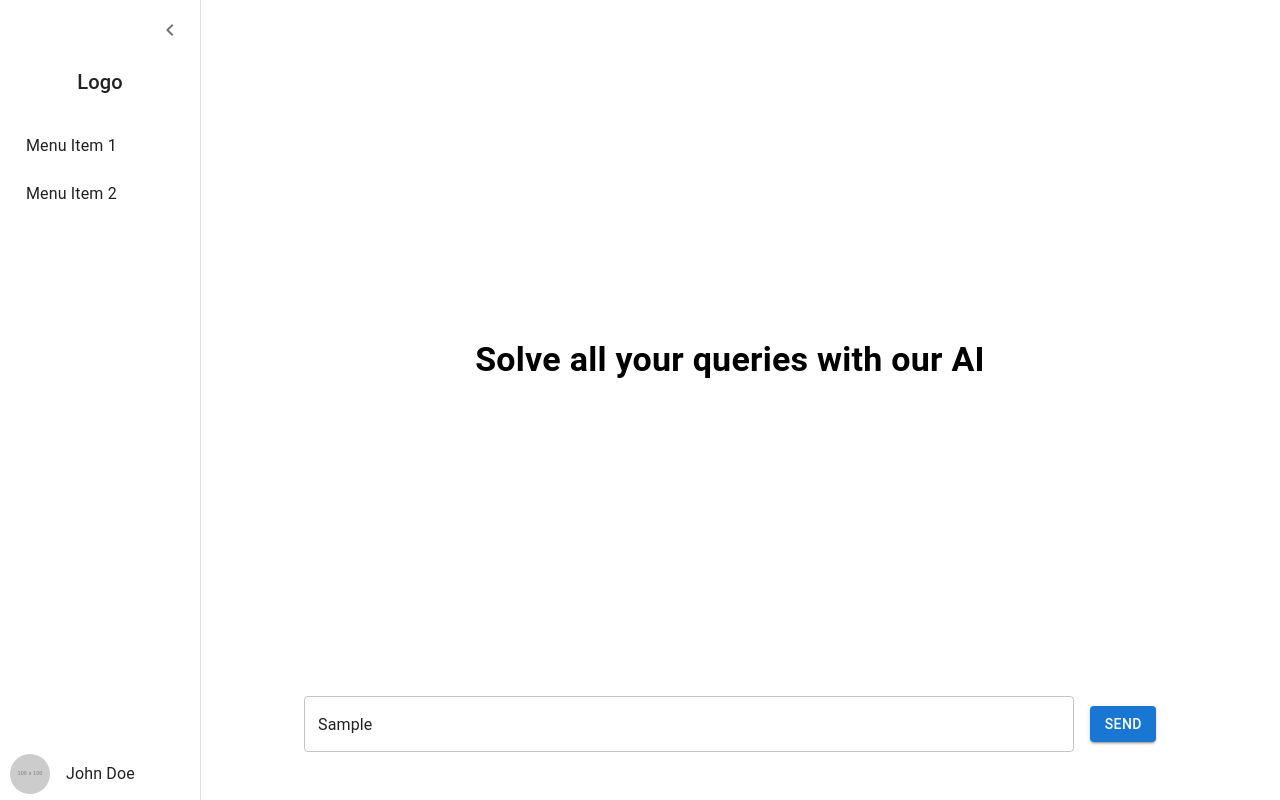
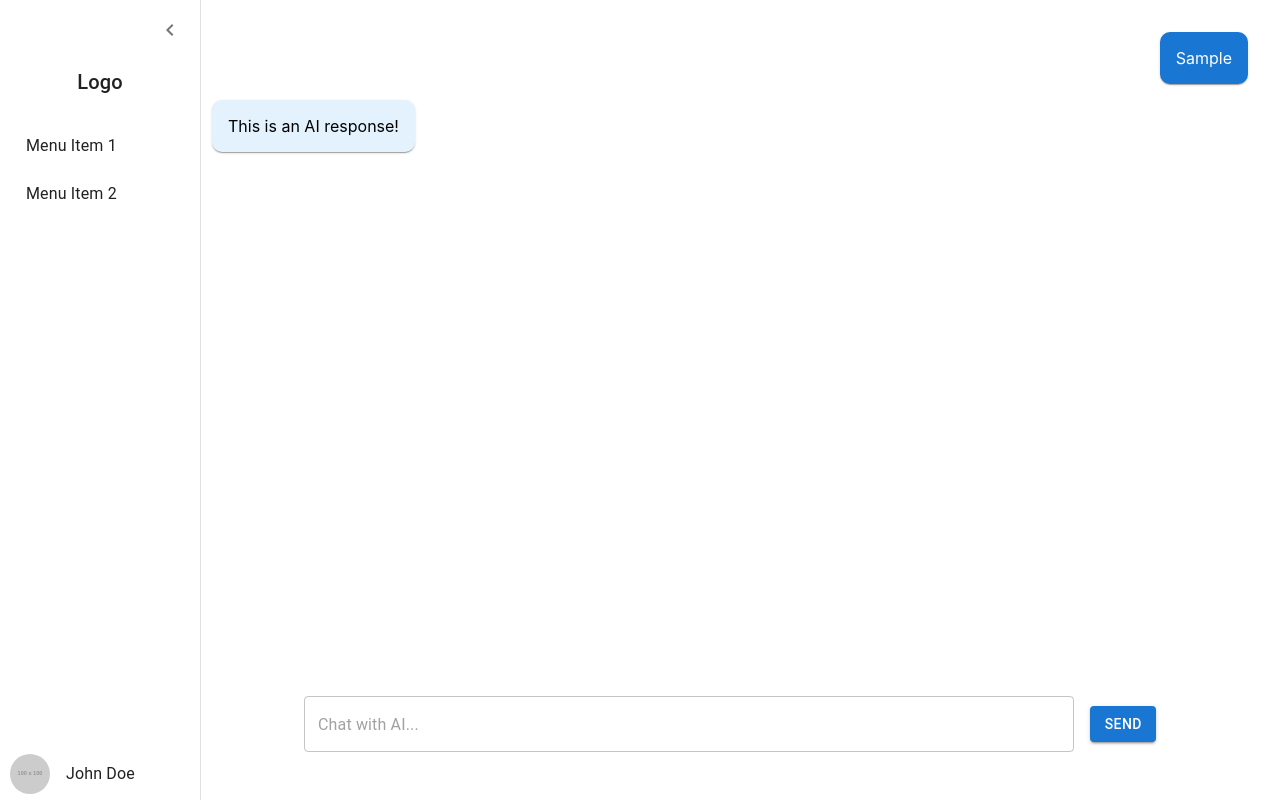
Before and after one commit to githubSubhanKhan/SolveSenseAI, a React (Create React App) app in the folder client/: page /home in a window 1280 px wide. Both pictures are taken after typing "Sample" into the empty fields and a click on the button "SEND". Built offline with nearby package versions, Linux system fonts and the light colour scheme.

Commit message:
added message responses in home page

```diff
--- a/client/package.json
+++ b/client/package.json
@@ -5,8 +5,10 @@
   "dependencies": {
     "@emotion/react": "^11.14.0",
     "@emotion/styled": "^11.14.0",
+    "@mui/icons-material": "^6.4.2",
     "@mui/material": "^6.4.2",
     "cra-template": "1.2.0",
+    "framer-motion": "^12.0.6",
     "react": "^19.0.0",
     "react-dom": "^19.0.0",
     "react-router-dom": "^7.1.4",
--- a/client/src/components/Home.js
+++ b/client/src/components/Home.js
@@ -1,26 +1,39 @@
 import React, { useState } from "react";
-import { Box, Drawer, List, ListItem, ListItemText, IconButton, Typography, TextField, Button, Avatar, Container } from "@mui/material";
+import { Box, Drawer, List, ListItem, ListItemText, IconButton, Typography, TextField, Button, Avatar, Container, Paper } from "@mui/material";
 import { ChevronLeft, ChevronRight } from "@mui/icons-material";
 import { motion } from "framer-motion";
 
 const Home = () => {
     const [open, setOpen] = useState(true);
+    const [messages, setMessages] = useState([]);
+    const [input, setInput] = useState("");
+    const [showInitialText, setShowInitialText] = useState(true);
 
     const toggleDrawer = () => {
         setOpen(!open);
     };
 
+    const sendMessage = () => {
+        if (input.trim() !== "") {
+            if (showInitialText) setShowInitialText(false);
+
+            const newMessages = [
+                ...messages,
+                { text: input, sender: "user" },
+                { text: "This is an AI response!", sender: "ai" },
+            ];
+            setMessages(newMessages);
+            setInput("");
+        }
+    };
+
     return (
         <Box sx={{ display: "flex", height: "100vh" }}>
-            {/* Sidebar */}
             <Drawer
                 variant="permanent"
                 sx={{
                     width: open ? 180 : 50,
                     flexShrink: 0,
-                    display: "flex",
-                    flexDirection: "column",
-                    justifyContent: "space-between", // Pushes content apart
                     "& .MuiDrawer-paper": {
                         width: open ? 180 : 50,
                         transition: "width 0.3s",
@@ -28,21 +41,16 @@ const Home = () => {
                         flexDirection: "column",
                         alignItems: "center",
                         padding: "10px",
-                        justifyContent: "space-between", // Ensures bottom placement
+                        justifyContent: "space-between",
                     },
                 }}
             >
-                {/* Toggle Button */}
                 <IconButton onClick={toggleDrawer} sx={{ alignSelf: "flex-end" }}>
                     {open ? <ChevronLeft /> : <ChevronRight />}
                 </IconButton>
-
-                {/* Website Logo */}
                 <Box sx={{ width: "100%", textAlign: "center", mt: 2 }}>
                     <Typography variant="h6">Logo</Typography>
                 </Box>
-
-                {/* Sidebar Menu */}
                 <List sx={{ width: "100%", flexGrow: 1, mt: 2 }}>
                     <ListItem button>
                         <ListItemText primary={open ? "Menu Item 1" : ""} />
@@ -51,45 +59,47 @@ const Home = () => {
                         <ListItemText primary={open ? "Menu Item 2" : ""} />
                     </ListItem>
                 </List>
-
-                {/* User Profile (Aligned like Chat Box) */}
-                <Box
-                    sx={{
-                        width: "100%",
-                        display: "flex",
-                        alignItems: "center",
-                        justifyContent: open ? "flex-start" : "center", // Adjust alignment
-                        mb: 2,
-                        px: open ? 2 : 0, // Padding only when sidebar is open
-                    }}
-                >
+                <Box sx={{ width: "100%", display: "flex", alignItems: "center", justifyContent: open ? "flex-start" : "center", mb: 2, px: open ? 2 : 0 }}>
                     <Avatar src="https://via.placeholder.com/100" sx={{ width: 40, height: 40 }} />
                     {open && (
-                        <Typography variant="body1" sx={{ ml: 2 }}> {/* Added spacing */}
+                        <Typography variant="body1" sx={{ ml: 2 }}>
                             John Doe
                         </Typography>
                     )}
                 </Box>
-
             </Drawer>
-
-
-            {/* Main Content */}
             <Box sx={{ flexGrow: 1, display: "flex", flexDirection: "column", justifyContent: "space-between", p: 3 }}>
-                {/* Animated Text */}
-                <Box sx={{ flexGrow: 1, display: "flex", alignItems: "center", justifyContent: "center" }}>
-                    <motion.div initial={{ opacity: 0 }} animate={{ opacity: 1 }} transition={{ duration: 2 }}>
-                        <Typography variant="h4" sx={{ textAlign: "center", fontWeight: "bold" }}>
-                            Solve all your queries with our AI
-                        </Typography>
-                    </motion.div>
+                <Box sx={{ flexGrow: 1, display: "flex", flexDirection: "column", alignItems: "center", overflowY: "auto", justifyContent: messages.length === 0 ? "center" : "flex-start" }}>
+                    {showInitialText && (
+                        <motion.div initial={{ opacity: 0 }} animate={{ opacity: 1 }} transition={{ duration: 2 }}>
+                            <Typography variant="h4" sx={{ textAlign: "center", fontWeight: "bold" }}>
+                                Solve all your queries with our AI
+                            </Typography>
+                        </motion.div>
+                    )}
+                    {messages.map((msg, index) => (
+                        <Paper
+                            key={index}
+                            sx={{
+                                p: 2,
+                                m: 1,
+                                maxWidth: "70%",
+                                alignSelf: msg.sender === "user" ? "flex-end" : "flex-start",
+                                bgcolor: msg.sender === "user" ? "#1976D2" : "#E3F2FD",
+                                color: msg.sender === "user" ? "white" : "black",
+                                borderRadius: "10px",
+                            }}
+                        >
+                            {msg.text}
+                        </Paper>
+                    ))}
                 </Box>
-
-                {/* Chat Input (Now at the bottom) */}
                 <Container maxWidth="md" sx={{ pb: 3 }}>
                     <Box sx={{ display: "flex", alignItems: "center", width: "100%" }}>
-                        <TextField fullWidth variant="outlined" placeholder="Chat with AI..." sx={{ bgcolor: "white" }} />
-                        <Button variant="contained" sx={{ ml: 2 }}>Send</Button>
+                        <TextField fullWidth variant="outlined" placeholder="Chat with AI..." value={input} onChange={(e) => setInput(e.target.value)} sx={{ bgcolor: "white" }} />
+                        <Button variant="contained" sx={{ ml: 2 }} onClick={sendMessage}>
+                            Send
+                        </Button>
                     </Box>
                 </Container>
             </Box>
```
Also changed, not shown: 1 other file (tests, documents, lock files or other folders).
